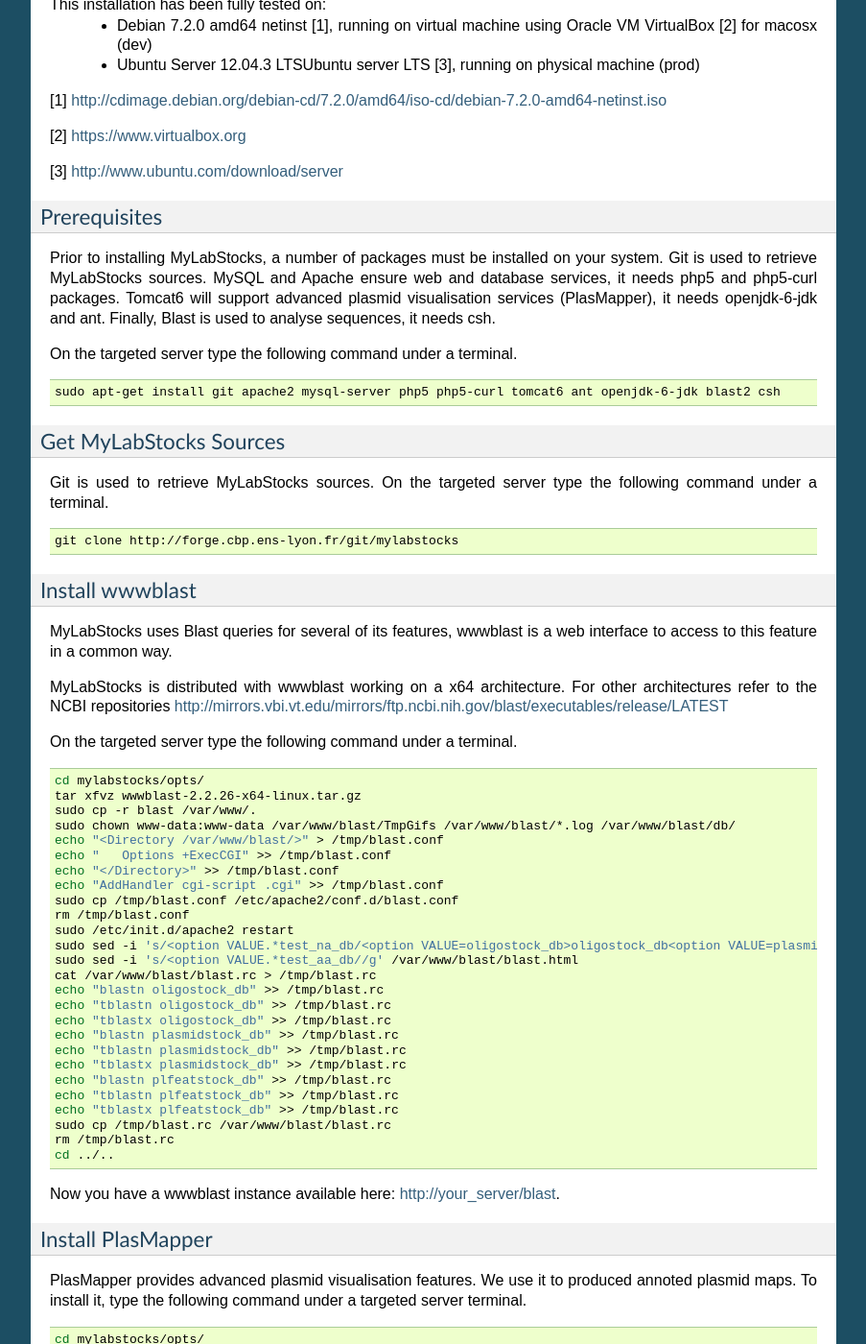
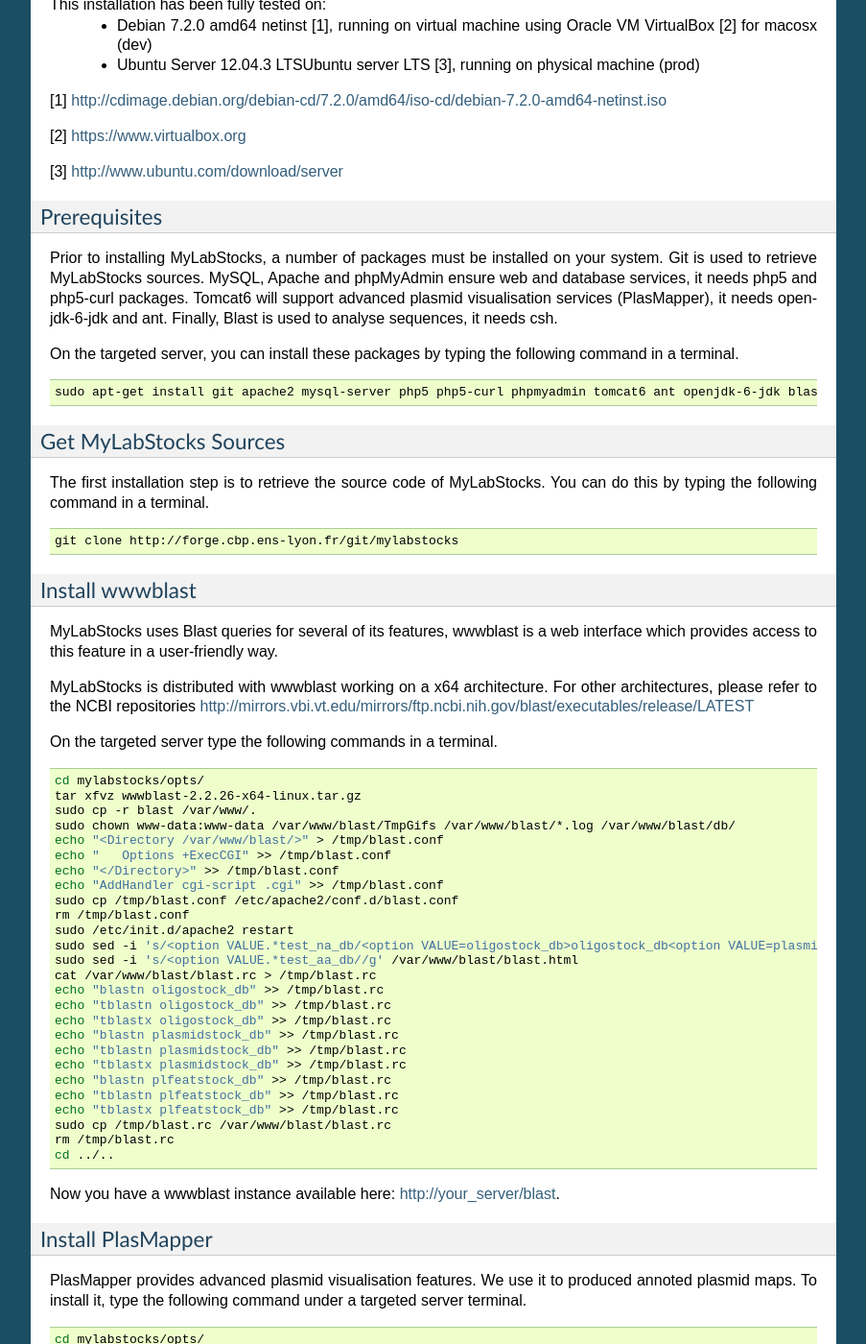
Before and after one commit to fchuffar/mylabstocks, a Sphinx documentation site: the page built from doc/index.rst, in a window 1280 px wide and 1400 px high, scrolled down 796 px. Shown: the whole window at 96% size, without its empty margins (198-1101 px from the left). Built offline with Sphinx 7.4.7, drawn with Linux system fonts in a browser that asks for light colours; some of the changed text lies outside the part shown.

Commit message:
Fixing doc

```diff
--- a/doc/index.rst
+++ b/doc/index.rst
@@ -40,20 +40,20 @@
 Prerequisites
 -------------
 
-Prior to installing MyLabStocks, a number of packages must be installed on your system. Git is used to retrieve MyLabStocks sources. MySQL and Apache ensure web and database services, it needs php5 and php5-curl packages. Tomcat6 will support advanced plasmid visualisation services (PlasMapper), it needs openjdk-6-jdk and ant. Finally, Blast is used to analyse sequences, it needs csh.
+Prior to installing MyLabStocks, a number of packages must be installed on your system. Git is used to retrieve MyLabStocks sources. MySQL, Apache and phpMyAdmin ensure web and database services, it needs php5 and php5-curl packages. Tomcat6 will support advanced plasmid visualisation services (PlasMapper), it needs openjdk-6-jdk and ant. Finally, Blast is used to analyse sequences, it needs csh.
 
-On the targeted server type the following command under a terminal.
+On the targeted server, you can install these packages by typing the following command in a terminal.
 
 .. code:: bash
 
-  sudo apt-get install git apache2 mysql-server php5 php5-curl tomcat6 ant openjdk-6-jdk blast2 csh
+  sudo apt-get install git apache2 mysql-server php5 php5-curl phpmyadmin tomcat6 ant openjdk-6-jdk blast2 csh
 ..
 
 
 Get MyLabStocks Sources
 ------------------------
 
-Git is used to retrieve MyLabStocks sources. On the targeted server type the following command under a terminal.
+The first installation step is to retrieve the source code of MyLabStocks. You can do this by typing the following command in a terminal.
 
 .. code:: bash
 
@@ -64,13 +64,13 @@
 Install wwwblast
 ----------------
 
-MyLabStocks uses Blast queries for several of its features, wwwblast is a web interface to access to this feature in a common way.
+MyLabStocks uses Blast queries for several of its features, wwwblast is a web interface which provides access to this feature in a user-friendly way.
 
 MyLabStocks is distributed with wwwblast working on a x64 architecture.
-For other architectures refer to the NCBI repositories
+For other architectures, please refer to the NCBI repositories
 http://mirrors.vbi.vt.edu/mirrors/ftp.ncbi.nih.gov/blast/executables/release/LATEST
 
-On the targeted server type the following command under a terminal.
+On the targeted server type the following commands in a terminal.
 
 .. code:: bash
 
@@ -124,7 +124,7 @@
   sed -i 's/\/home\/tomcat/\/var\/lib\/tomcat6/g' src/ca/ualberta/xdong/plasMapper/annotate/plasMapConfiguration_en_CA.properties
   # and set blastallDir=/usr/bin/
   sed -i 's/\/usr\/local\/bin\//\/usr\/bin\//g' src/ca/ualberta/xdong/plasMapper/annotate/plasMapConfiguration_en_CA.properties
-  # Here PlasMapper is ready to be configured
+  # After these steps, PlasMapper is ready to be configured
   ant clean
   ant build
   sudo ant install
@@ -133,14 +133,14 @@
   echo '<?xml version="1.0" encoding="UTF-8"?><Context path="/myapp" allowLinking="true"></Context>' > context.xml
   sudo mv context.xml /var/lib/tomcat6/webapps/PlasMapper/META-INF/
   sudo /etc/init.d/tomcat6 restart
-  # Here PlasMapper works on your server at the url http://myserver:8080/PlasMapper
+  # After these steps, PlasMapper works on your server at the url http://myserver:8080/PlasMapper
   sudo chown root:www-data /var/lib/tomcat6/webapps/PlasMapper/dataBase/db_vectorFeature/*.*
   sudo chmod 664 /var/lib/tomcat6/webapps/PlasMapper/dataBase/db_vectorFeature/*.*
   sudo chown root:www-data /var/lib/tomcat6/webapps/PlasMapper/dataBase/db_vectorFeature/
   sudo chmod 775 /var/lib/tomcat6/webapps/PlasMapper/dataBase/db_vectorFeature/
   sudo chown root:www-data /var/lib/tomcat6/webapps/PlasMapper/html/feature.html
   sudo chmod 664 /var/lib/tomcat6/webapps/PlasMapper/html/feature.html
-  # Here plasmids feature could be blasted by MyLabStock
+  #  Now, plasmid features are ready to be searched by MyLabStocks via Blast queries.
   cd ../../..
 ..
 
@@ -150,7 +150,7 @@
 Install MyLabStocks
 -------------------
 
-Now your are ready to install the core of MyLabStocks. It a set of php scripts that you have to deploy on your apache server. To do that, type the following command under a targeted server terminal.
+Now your are ready to install the core of MyLabStocks. It consists of a set of php scripts that you have to deploy on your apache server. To do that, type the following commands in a targeted server terminal.
 
 .. code:: bash
 
```
Also changed, not shown: other parts of doc/index.rst (+1 -1 lines), 2 other files.
